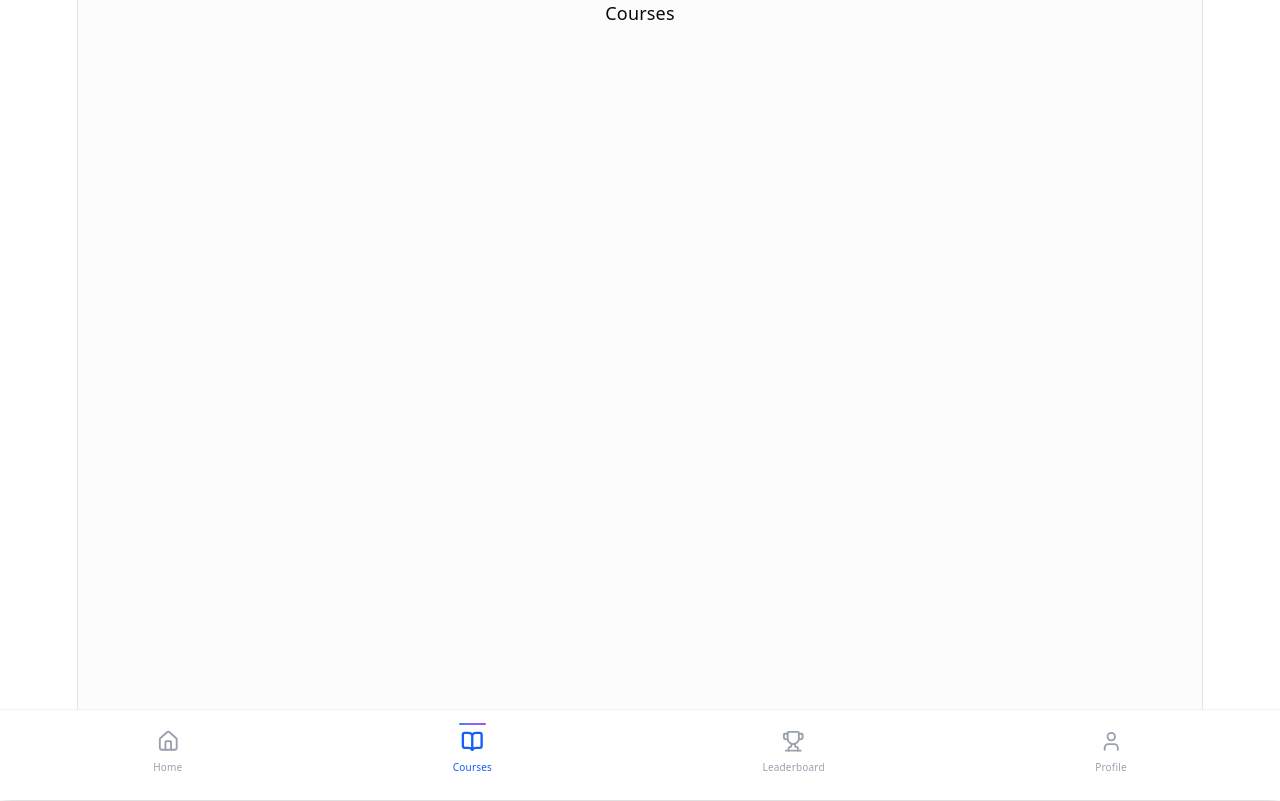
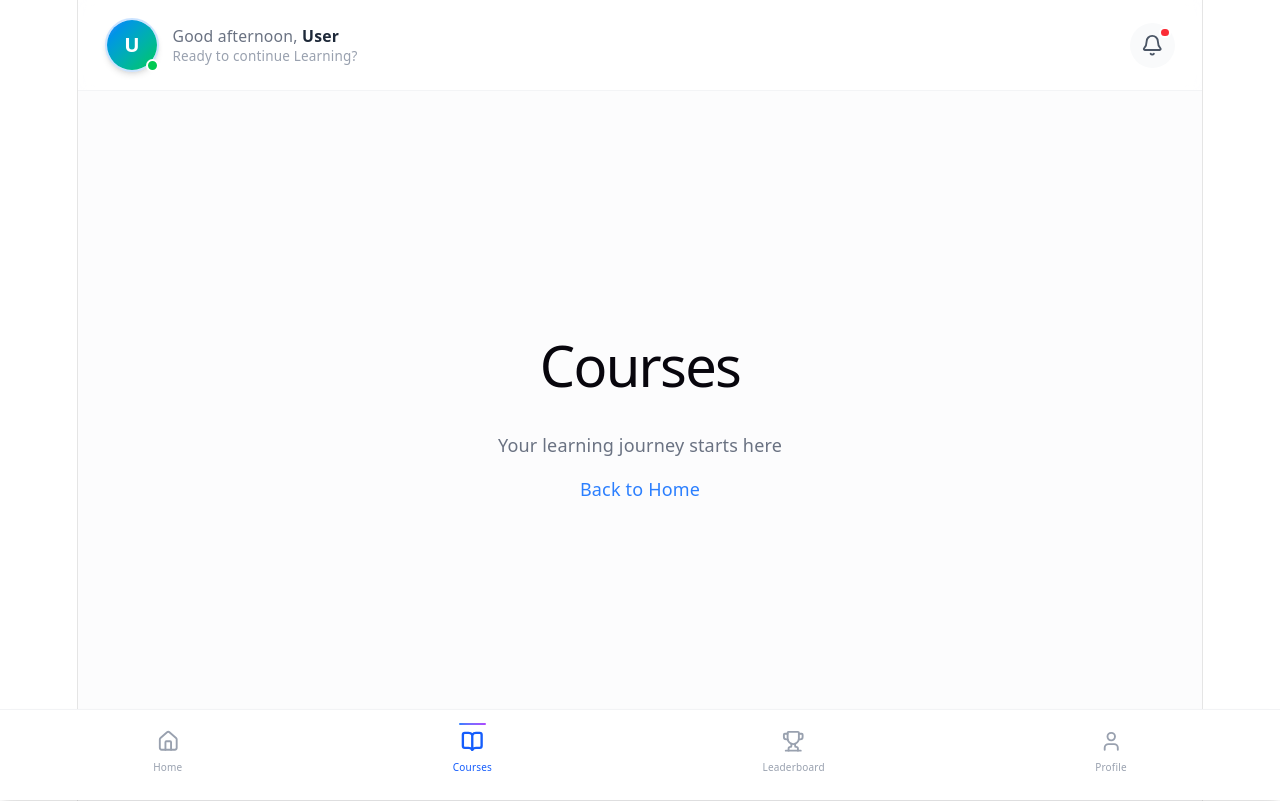
Before and after one commit to CLN-Freshman/Frontend, a React (Vite) app: page /courses in a window 1280 px wide. Built offline with nearby package versions, Linux system fonts and the light colour scheme.

Commit message:
Modified: Files for deployment

```diff
--- a/src/App.tsx
+++ b/src/App.tsx
@@ -6,6 +6,26 @@ import Leaderboard from '@/pages/Leaderboard';
 import Profile from '@/pages/Profile';
 import BottomNav from '@/components/BottomNav';
 import LoadingScreen from '@/components/LoadingScreen';
+
+declare global {
+  interface Window {
+    Telegram?: {
+      WebApp: {
+        expand: () => void;
+        initDataUnsafe?: {
+          user?: {
+            id: number;
+            first_name: string;
+            last_name?: string;
+            username?: string;
+            language_code?: string;
+            is_premium?: boolean;
+          };
+        };
+      };
+    };
+  }
+}
 
 const AppContent: React.FC<{ loading: boolean }> = ({ loading }) => {
   const location = useLocation();
--- a/src/components/LeaderboardSection.tsx
+++ b/src/components/LeaderboardSection.tsx
@@ -1,5 +1,5 @@
 import { Link } from 'react-router-dom';
-import { ChevronRight, Crown, Medal } from 'lucide-react';
+import { ChevronRight, Crown } from 'lucide-react';
 
 interface Leader {
   id: number;
@@ -78,10 +78,11 @@ function LeaderboardSection() {
     }
   };
 
+  // Order: 2nd (left), 1st (center), 3rd (right)
   const orderedLeaders = [leaders[1], leaders[0], leaders[2]];
 
   return (
-    <section className="flex flex-col my-4">
+    <section className="flex flex-col">
       <div className="flex items-center justify-between mb-4">
         <h2 className="font-semibold !text-gray-900 !text-base">
           Leaderboard
@@ -99,7 +100,6 @@ function LeaderboardSection() {
         {orderedLeaders.map((leader) => {
           const isFirst = leader.rank === 1;
           const isSecond = leader.rank === 2;
-          const isThird = leader.rank === 3;
 
           return (
             <div
--- a/src/components/MyCourses.tsx
+++ b/src/components/MyCourses.tsx
@@ -40,10 +40,8 @@ function MyCourses() {
 
   return (
     <section className="flex flex-col">
-      <div className="flex items-center justify-between mb-1">
-        <h2 className="font-semibold !text-gray-900 !text-base">
-  My Courses
-</h2>
+      <div className="flex items-center justify-between mb-4">
+        <h2 className="font-semibold !text-gray-900 text-base">My Courses</h2>
         <Link
           to="/courses"
           className="text-blue-500 text-sm font-medium hover:text-blue-600 transition flex items-center"
@@ -53,7 +51,7 @@ function MyCourses() {
       </div>
 
       <div className="space-y-3">
-        {courses.map((course, index) => {
+        {courses.map((course) => {
           const progress = calculateProgress(course.completedLessons, course.totalLessons);
 
           return (
@@ -72,7 +70,7 @@ function MyCourses() {
 
               {/* Course Info */}
               <div className="flex-1 min-w-0">
-                <h3 className="text-sm font-semibold text-gray-800 truncate flex items-center justify-start">
+                <h3 className="text-sm font-semibold text-gray-800 truncate">
                   {course.title}
                 </h3>
                 <div className="flex items-center gap-1 mt-1">
@@ -90,18 +88,19 @@ function MyCourses() {
                   </div>
                   <div className="w-full h-1.5 bg-gray-100 rounded-full overflow-hidden">
                     <div
-                      className="h-full bg-gradient-to-r from-blue-500 to-green-600 rounded-full transition-all duration-500"
+                      className="h-full bg-gradient-to-r from-blue-500 to-blue-600 rounded-full transition-all duration-500"
                       style={{ width: `${progress}%` }}
                     />
                   </div>
                 </div>
               </div>
 
+              {/* Chevron Button */}
               <Link
                 to={`/course/${course.id}`}
-  className="p-2 rounded-full bg-blue-50 hover:bg-blue-100 transition-colors flex-shrink-0"
+                className="p-2 rounded-full hover:bg-gray-100 transition-colors flex-shrink-0"
               >
-  <ChevronRight className="w-5 h-5 text-blue-500 hover:text-blue-600 transition-colors" />
+                <ChevronRight className="w-5 h-5 text-gray-400 hover:text-gray-600 transition-colors" />
               </Link>
             </div>
           );
--- a/src/components/header.tsx
+++ b/src/components/header.tsx
@@ -28,6 +28,21 @@ const Header: React.FC<HeaderProps> = ({ firstName, lastName, avatarUrl }) => {
     return `${first}${last}`.toUpperCase();
   };
 
+  // Try to get Telegram profile photo if available
+  const getTelegramAvatar = () => {
+    if (avatarUrl) return avatarUrl;
+
+    // Check if we can get the user's photo from Telegram
+    const telegram = window.Telegram?.WebApp;
+    if (telegram && telegram.initDataUnsafe?.user) {
+
+      return undefined;
+    }
+    return undefined;
+  };
+
+  const profileImage = getTelegramAvatar() || avatarUrl;
+
   return (
     <motion.header
       initial={{ y: -20, opacity: 0 }}
@@ -39,9 +54,9 @@ const Header: React.FC<HeaderProps> = ({ firstName, lastName, avatarUrl }) => {
         <div className="flex items-center gap-3">
           <div className="relative">
             <div className="w-12 h-12 rounded-full overflow-hidden border-2 border-blue-400/30 shadow-md">
-              {avatarUrl ? (
+              {profileImage ? (
                 <img
-                  src={avatarUrl}
+                  src={profileImage}
                   alt={`${firstName}'s avatar`}
                   className="w-full h-full object-cover"
                 />
@@ -56,14 +71,14 @@ const Header: React.FC<HeaderProps> = ({ firstName, lastName, avatarUrl }) => {
 
           <div className="flex flex-col">
             <div className="flex items-center gap-1">
-              <span className="text-lg text-gray-900 font-semibold">
+              <span className="text-sm text-gray-500 font-medium">
                 {greeting},
               </span>
-              <span className="text-lg font-semibold text-gray-800">
+              <span className="text-sm font-semibold text-gray-800">
                 {firstName}
               </span>
             </div>
-            <span className="text-sm text-gray-400 font-semibold flex items-center justify-start">
+            <span className="text-xs text-gray-400 font-medium flex items-center justify-start">
               Ready to continue Learning?
             </span>
           </div>
--- a/src/pages/Courses.tsx
+++ b/src/pages/Courses.tsx
@@ -1,9 +1,19 @@
-import React from 'react'
+import { Link } from 'react-router-dom';
+import Header from '@/components/header';
 
 function Courses() {
   return (
-    <div>Courses</div>
-  )
+    <>
+      <Header firstName="User" />
+      <div className="flex items-center justify-center min-h-[calc(100vh-180px)] p-4">
+        <div className="text-center">
+          <h1 className="text-3xl font-bold text-gray-800">Courses</h1>
+          <p className="text-gray-500 mt-2">Your learning journey starts here</p>
+          <Link to="/" className="text-blue-500 mt-4 inline-block">Back to Home</Link>
+        </div>
+      </div>
+    </>
+  );
 }
 
-export default Courses
+export default Courses;
--- a/src/pages/Home.tsx
+++ b/src/pages/Home.tsx
@@ -20,14 +20,12 @@ interface UserData {
 
 const Home: React.FC = () => {
   const [userData, setUserData] = useState<UserData | null>(null);
-  const [isTelegram, setIsTelegram] = useState<boolean>(false);
   const [searchQuery, setSearchQuery] = useState<string>('');
 
   useEffect(() => {
     const telegram = window.Telegram?.WebApp;
 
     if (telegram) {
-      setIsTelegram(true);
       const initData = telegram.initDataUnsafe;
       const user = initData?.user;
 
@@ -53,7 +51,6 @@ const Home: React.FC = () => {
         });
       }
     } else {
-      setIsTelegram(false);
       setUserData({
         firstName: 'Developer',
         lastName: '',
--- a/src/pages/Leaderboard.tsx
+++ b/src/pages/Leaderboard.tsx
@@ -1,9 +1,19 @@
-import React from 'react'
+import { Link } from 'react-router-dom';
+import Header from '@/components/header';
 
 function Leaderboard() {
   return (
-    <div>Leaderboard</div>
-  )
+    <>
+      <Header firstName="User" />
+      <div className="flex items-center justify-center min-h-[calc(100vh-180px)] p-4">
+        <div className="text-center">
+          <h1 className="text-3xl font-bold text-gray-800">Leaderboard</h1>
+          <p className="text-gray-500 mt-2">See how you rank among peers</p>
+          <Link to="/" className="text-blue-500 mt-4 inline-block">Back to Home</Link>
+        </div>
+      </div>
+    </>
+  );
 }
 
-export default Leaderboard
+export default Leaderboard;
--- a/src/pages/Profile.tsx
+++ b/src/pages/Profile.tsx
@@ -1,9 +1,19 @@
-import React from 'react'
+import { Link } from 'react-router-dom';
+import Header from '@/components/header';
 
 function Profile() {
   return (
-    <div>Profile</div>
-  )
+    <>
+      <Header firstName="User" />
+      <div className="flex items-center justify-center min-h-[calc(100vh-180px)] p-4">
+        <div className="text-center">
+          <h1 className="text-3xl font-bold text-gray-800">Profile</h1>
+          <p className="text-gray-500 mt-2">Manage your account settings</p>
+          <Link to="/" className="text-blue-500 mt-4 inline-block">Back to Home</Link>
+        </div>
+      </div>
+    </>
+  );
 }
 
-export default Profile
+export default Profile;
```
Lines whose indentation alone changed are shown as unchanged.
